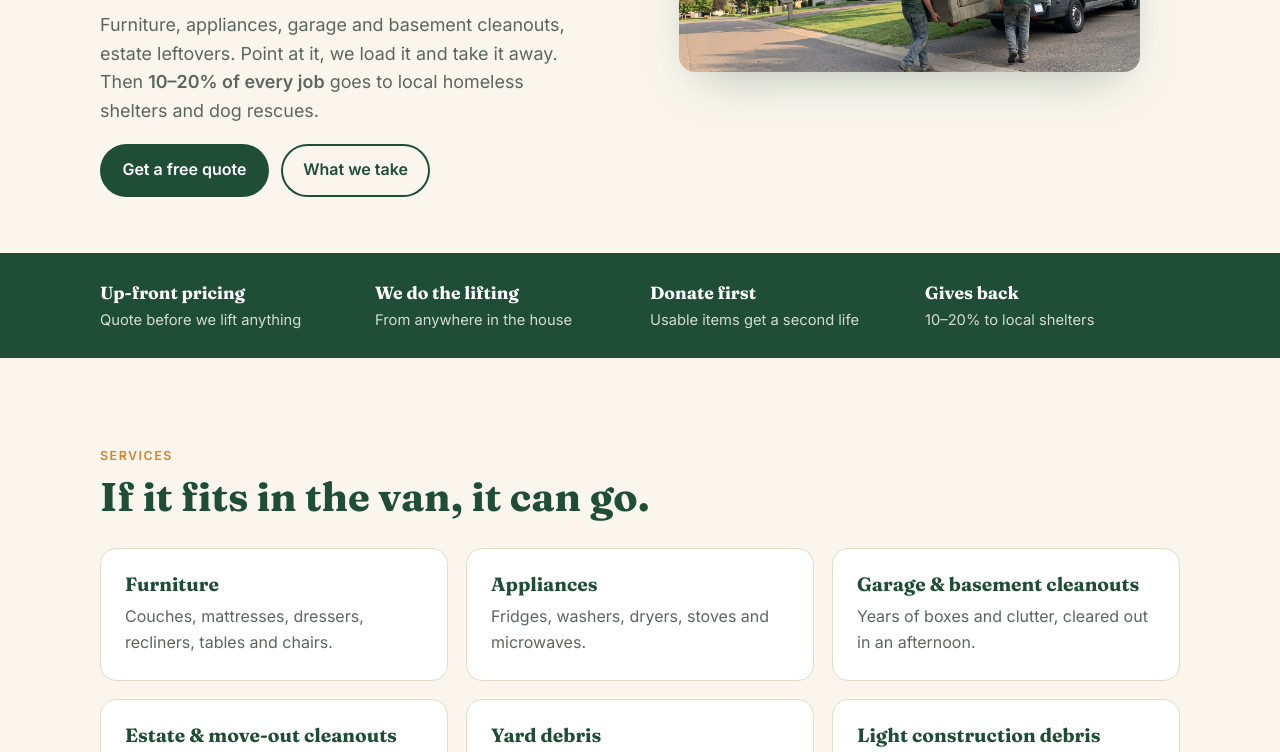
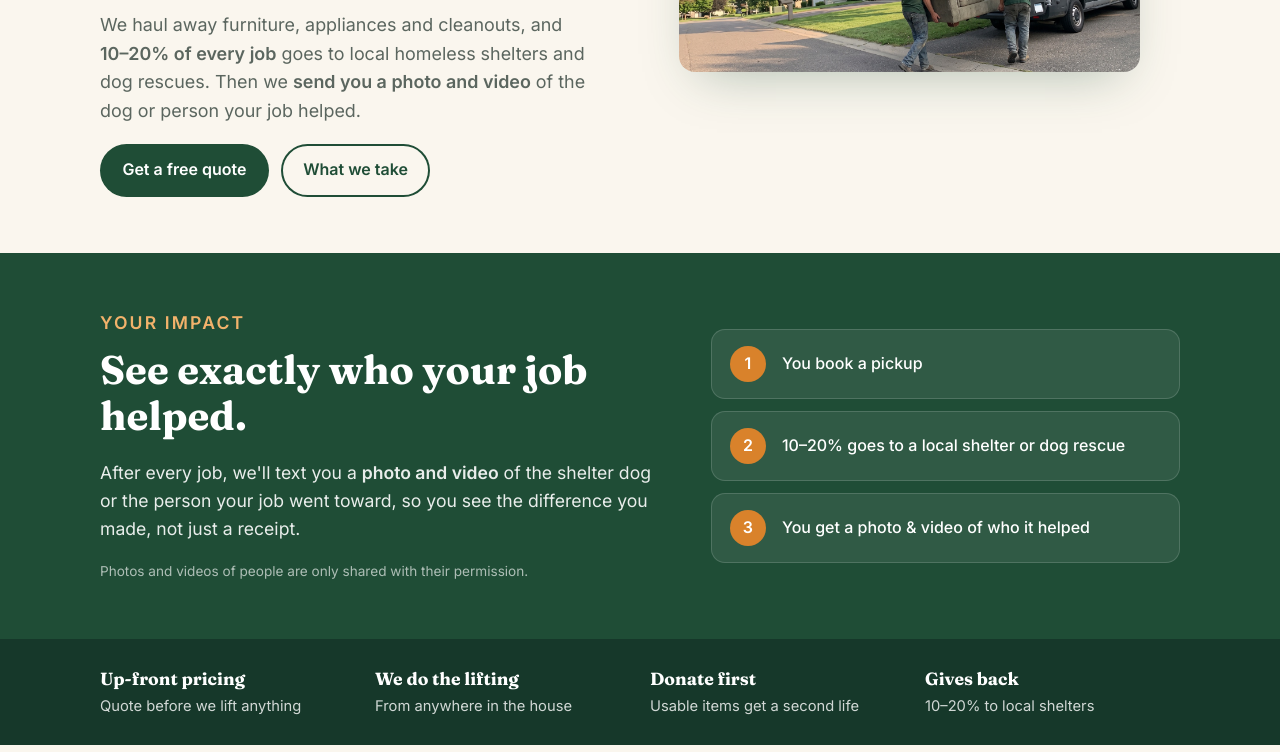
Before and after one commit to fainetz/been-there-hauled-that-site, a plain HTML site: page index.html in a window 1280 px wide. Shown: the part 443-1195 px from the top of the page. Drawn offline with Linux system fonts and the light colour scheme.

Commit message:
Move impact promise (photo + video of who you helped) to the top
Co-Authored-By: Claude Opus 5.5 <noreply@anthropic.com>

```diff
--- a/index.html
+++ b/index.html
@@ -35,8 +35,8 @@
     <div class="wrap hero-grid">
       <div class="hero-copy">
         <p class="eyebrow">Junk removal · Richfield & the Twin Cities</p>
-        <h1>We haul the junk.<br>Shelters get a share.</h1>
-        <p class="lead">Furniture, appliances, garage and basement cleanouts, estate leftovers. Point at it, we load it and take it away. Then <strong>10–20% of every job</strong> goes to local homeless shelters and dog rescues.</p>
+        <h1>Your junk pickup<br>helps a dog or a person in need.</h1>
+        <p class="lead">We haul away furniture, appliances and cleanouts, and <strong>10–20% of every job</strong> goes to local homeless shelters and dog rescues. Then we <strong>send you a photo and video</strong> of the dog or person your job helped.</p>
         <div class="hero-cta">
           <a href="#quote" class="btn">Get a free quote</a>
           <a href="#services" class="btn btn-ghost">What we take</a>
@@ -48,6 +48,22 @@
     </div>
   </section>
 
+
+  <section class="impact">
+    <div class="wrap impact-inner">
+      <div class="impact-copy">
+        <p class="eyebrow light">Your impact</p>
+        <h2>See exactly who your job helped.</h2>
+        <p>After every job, we'll text you a <strong>photo and video</strong> of the shelter dog or the person your job went toward, so you see the difference you made, not just a receipt.</p>
+        <p class="small-print">Photos and videos of people are only shared with their permission.</p>
+      </div>
+      <ol class="impact-steps">
+        <li><b>1</b><span>You book a pickup</span></li>
+        <li><b>2</b><span>10–20% goes to a local shelter or dog rescue</span></li>
+        <li><b>3</b><span>You get a photo & video of who it helped</span></li>
+      </ol>
+    </div>
+  </section>
   <section class="strip">
     <div class="wrap strip-inner">
       <div><b>Up-front pricing</b><span>Quote before we lift anything</span></div>
@@ -79,7 +95,7 @@
       <ol class="steps">
         <li><span>1</span><h3>Send us a photo</h3><p>Tell us what's going and where it is. We'll give you a price up front.</p></li>
         <li><span>2</span><h3>We show up and load</h3><p>We carry it out from wherever it is. You don't lift a thing.</p></li>
-        <li><span>3</span><h3>See who it helped</h3><p>Usable items are donated, the rest is disposed of properly, and we'll send you a photo of the dog or shelter your job helped.</p></li>
+        <li><span>3</span><h3>See who it helped</h3><p>Usable items are donated, the rest is disposed of properly, and we'll send you a photo and video of the dog or person your job helped.</p></li>
       </ol>
     </div>
   </section>
@@ -112,10 +128,7 @@
           </figcaption>
         </figure>
       </div>
-      <div class="see-it">
-        <h3>See where your job went</h3>
-        <p>After your job, we'll send you a photo of who it helped: a shelter dog your donation went toward, or the shelter itself. When it's a person, we'll only share a photo if they say it's okay.</p>
-      </div>
+
       <p class="note">These photos show the kinds of causes we support. They are illustrative, not photos of our past work.</p>
     </div>
   </section>
--- a/styles.css
+++ b/styles.css
@@ -92,3 +92,15 @@ details p{margin:12px 0 0;color:var(--muted)}
 .see-it{margin-top:28px;background:var(--green);color:#fff;border-radius:var(--radius);padding:28px 32px}
 .see-it h3{color:#fff;font-size:1.4rem}
 .see-it p{margin:0;color:rgba(255,255,255,.88);max-width:760px}
+
+.eyebrow.light{color:#f2b26b}
+.impact{background:var(--green);color:#fff;padding:56px 0}
+.impact-inner{display:grid;grid-template-columns:1.2fr 1fr;gap:48px;align-items:center}
+.impact h2{color:#fff}
+.impact p{color:rgba(255,255,255,.9);font-size:1.1rem}
+.impact .small-print{font-size:.85rem;opacity:.7;margin:0}
+.impact-steps{list-style:none;margin:0;padding:0;display:grid;gap:12px}
+.impact-steps li{display:flex;align-items:center;gap:16px;background:rgba(255,255,255,.08);border:1px solid rgba(255,255,255,.15);border-radius:14px;padding:16px 18px;font-weight:500}
+.impact-steps b{flex:none;display:grid;place-items:center;width:36px;height:36px;border-radius:50%;background:var(--orange);color:#fff}
+.strip{background:#16382a}
+@media (max-width:900px){.impact-inner{grid-template-columns:1fr;gap:28px}}
```
